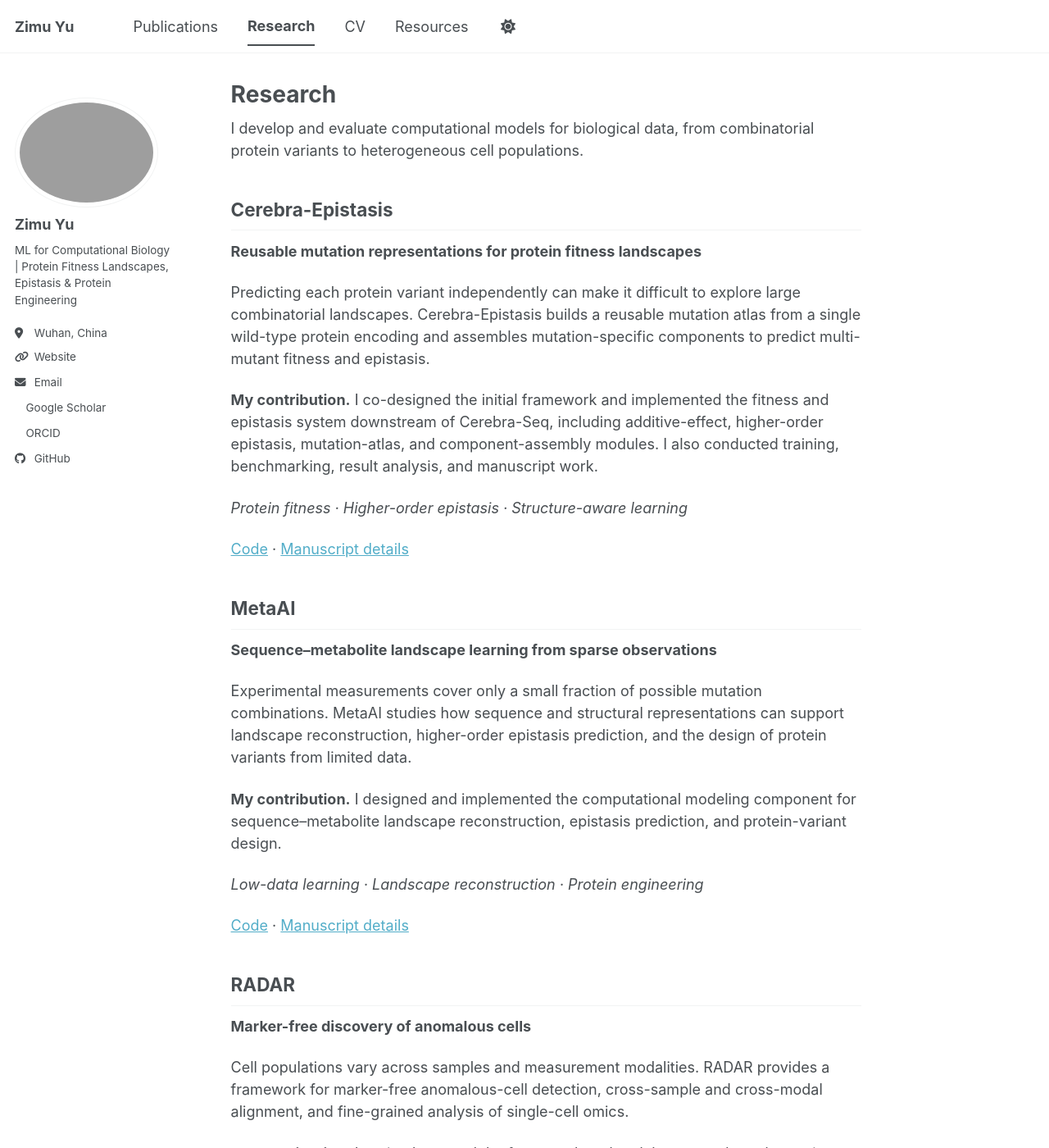
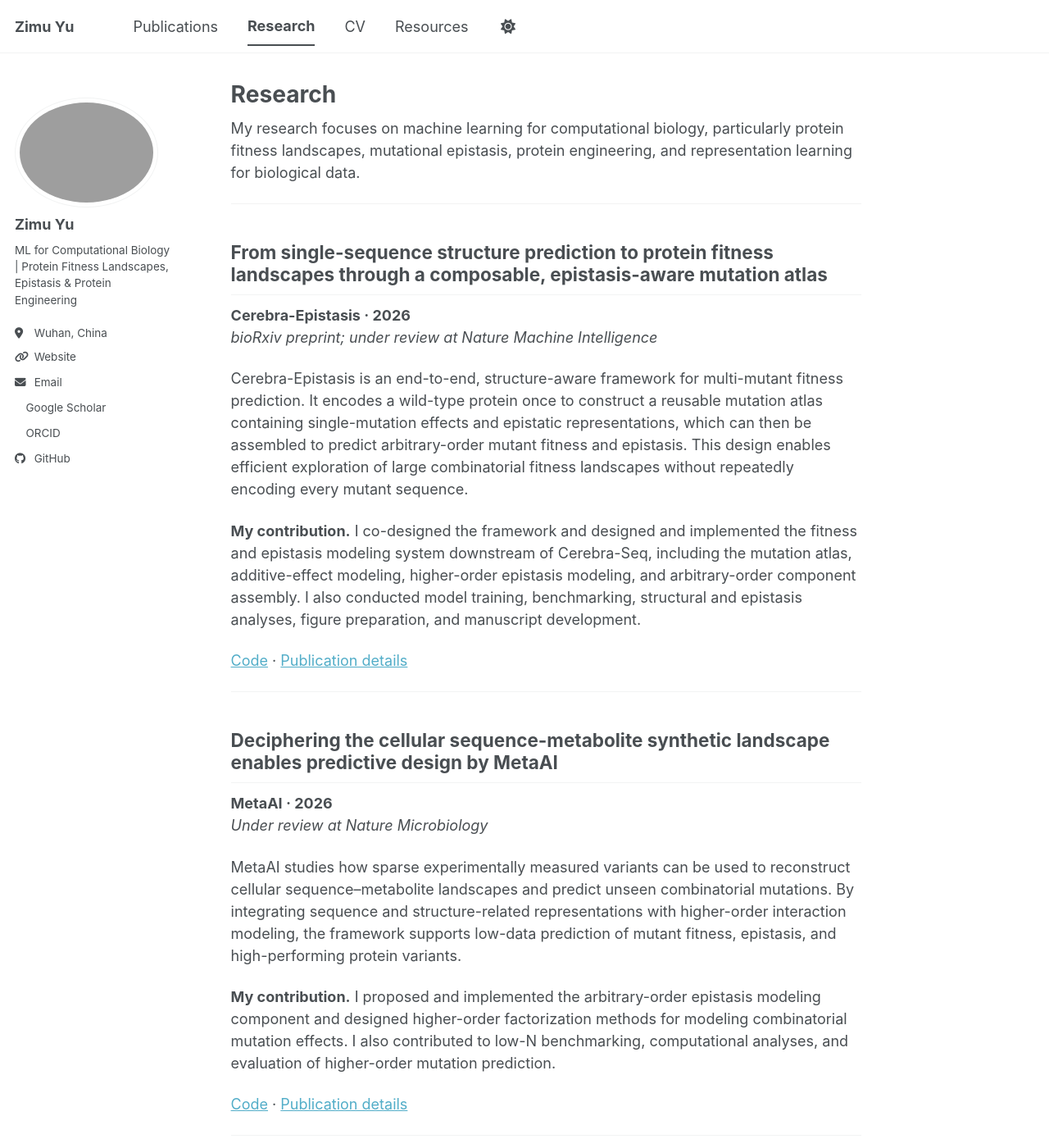
Before and after one commit to zimu-yu/zimu-yu.github.io, a Jekyll site: the page built from _pages/research.md, in a window 1280 px wide and 1400 px high. Shown: the whole window at 82% size. Built offline with Jekyll 4.4.1, drawn with Linux system fonts in a browser that asks for light colours; a style sheet for code colours, icons or effects is not loaded; some of the changed text lies outside the part shown.

Commit message:
Update research.md

```diff
--- a/_pages/research.md
+++ b/_pages/research.md
@@ -5,53 +5,55 @@ permalink: /research/
 description: "Research projects by Zimu Yu in protein fitness landscapes, epistasis, protein design, and single-cell representation learning."
 ---
 
-I develop and evaluate computational models for biological data, from combinatorial protein variants to heterogeneous cell populations.
+My research focuses on machine learning for computational biology, particularly protein fitness landscapes, mutational epistasis, protein engineering, and representation learning for biological data.
 
-## Cerebra-Epistasis
+---
 
-**Reusable mutation representations for protein fitness landscapes**
+## From single-sequence structure prediction to protein fitness landscapes through a composable, epistasis-aware mutation atlas
 
-Predicting each protein variant independently can make it difficult to explore large combinatorial landscapes. Cerebra-Epistasis builds a reusable mutation atlas from a single wild-type protein encoding and assembles mutation-specific components to predict multi-mutant fitness and epistasis.
+**Cerebra-Epistasis · 2026**
+*bioRxiv preprint; under review at Nature Machine Intelligence*
 
-**My contribution.** I co-designed the initial framework and implemented the fitness and epistasis system downstream of Cerebra-Seq, including additive-effect, higher-order epistasis, mutation-atlas, and component-assembly modules. I also conducted training, benchmarking, result analysis, and manuscript work.
+Cerebra-Epistasis is an end-to-end, structure-aware framework for multi-mutant fitness prediction. It encodes a wild-type protein once to construct a reusable mutation atlas containing single-mutation effects and epistatic representations, which can then be assembled to predict arbitrary-order mutant fitness and epistasis. This design enables efficient exploration of large combinatorial fitness landscapes without repeatedly encoding every mutant sequence.
 
-*Protein fitness · Higher-order epistasis · Structure-aware learning*
+**My contribution.** I co-designed the framework and designed and implemented the fitness and epistasis modeling system downstream of Cerebra-Seq, including the mutation atlas, additive-effect modeling, higher-order epistasis modeling, and arbitrary-order component assembly. I also conducted model training, benchmarking, structural and epistasis analyses, figure preparation, and manuscript development.
 
-[Code](https://github.com/Gonglab-THU/Cerebra-Epistasis) · [Manuscript details](/publications/#publications-2026)
+[Code](https://github.com/Gonglab-THU/Cerebra) · [Publication details](/publications/#publications-2026)
 
-## MetaAI
+---
 
-**Sequence–metabolite landscape learning from sparse observations**
+## Deciphering the cellular sequence-metabolite synthetic landscape enables predictive design by MetaAI
 
-Experimental measurements cover only a small fraction of possible mutation combinations. MetaAI studies how sequence and structural representations can support landscape reconstruction, higher-order epistasis prediction, and the design of protein variants from limited data.
+**MetaAI · 2026**
+*Under review at Nature Microbiology*
 
-**My contribution.** I designed and implemented the computational modeling component for sequence–metabolite landscape reconstruction, epistasis prediction, and protein-variant design.
+MetaAI studies how sparse experimentally measured variants can be used to reconstruct cellular sequence–metabolite landscapes and predict unseen combinatorial mutations. By integrating sequence and structure-related representations with higher-order interaction modeling, the framework supports low-data prediction of mutant fitness, epistasis, and high-performing protein variants.
 
-*Low-data learning · Landscape reconstruction · Protein engineering*
+**My contribution.** I proposed and implemented the arbitrary-order epistasis modeling component and designed higher-order factorization methods for modeling combinatorial mutation effects. I also contributed to low-N benchmarking, computational analyses, and evaluation of higher-order mutation prediction.
 
-[Code](https://github.com/xulab-research/MetaAI-research) · [Manuscript details](/publications/#publications-2026)
+[Code](https://github.com/xulab-research/MetaAI-research) · [Publication details](/publications/#publications-2026)
 
-## RADAR
+---
 
-**Marker-free discovery of anomalous cells**
+## RADAR enables marker-free fine-grained discovery of anomalous cells in multi-sample and multimodal single-cell omics
 
-Cell populations vary across samples and measurement modalities. RADAR provides a framework for marker-free anomalous-cell detection, cross-sample and cross-modal alignment, and fine-grained analysis of single-cell omics.
+**RADAR · 2026**
+*Manuscript under review*
 
-**My contribution.** I co-implemented the framework and codebase, conducted experiments and analyses, prepared results and figures, and contributed to manuscript writing and revision.
+RADAR is a generative framework for marker-free discovery of anomalous cell populations across multi-sample and multimodal single-cell datasets. It integrates anomalous-cell detection, cross-sample and cross-modal alignment, and fine-grained anomalous-cell resolution within a unified three-stage framework.
 
-*Single-cell omics · Anomaly detection · Multimodal learning*
+**My contribution.** I co-implemented the framework and experimental pipeline, conducted extensive benchmarking and downstream analyses across scRNA-seq, scATAC-seq, and spatial transcriptomics datasets, prepared figures and results, and contributed substantially to manuscript development.
 
-[Code](https://github.com/Catchxu/RADAR) · [Manuscript details](/publications/#publications-2026)
+[Code](https://github.com/Catchxu/RADAR) · [Publication details](/publications/#publications-2026)
 
-## CAPE
+---
 
-**Causality-aware positional encoding for non-sequential features**
+## Causality-Induced Positional Encoding for Transformer-Based Representation Learning of Non-Sequential Features
 
-Many biological features do not have a natural sequence order, but still have dependencies that matter for learning. CAPE investigates causality-induced positional encoding for Transformer-based representation learning of non-sequential features.
+**CAPE · NeurIPS 2025**
 
-**My contribution.** I ran benchmark and baseline experiments and evaluated comparative performance across synthetic and real-world multi-omics datasets.
+CAPE introduces causality-aware positional encoding for Transformer models operating on non-sequential features. It learns latent causal structure among features, embeds the resulting causal graph in hyperbolic space, and transforms these representations into rotary positional encodings for self-attention.
 
-*Representation learning · Transformers · Multi-omics*
-**NeurIPS 2025**
+**My contribution.** I conducted benchmark and baseline experiments and evaluated comparative performance across synthetic and real-world multi-omics datasets.
 
 [Paper](https://proceedings.neurips.cc/paper_files/paper/2025/hash/e16657b9f07021c5554bf9661f18dfcc-Abstract-Conference.html) · [Code](https://github.com/Catchxu/CAPE)
```
